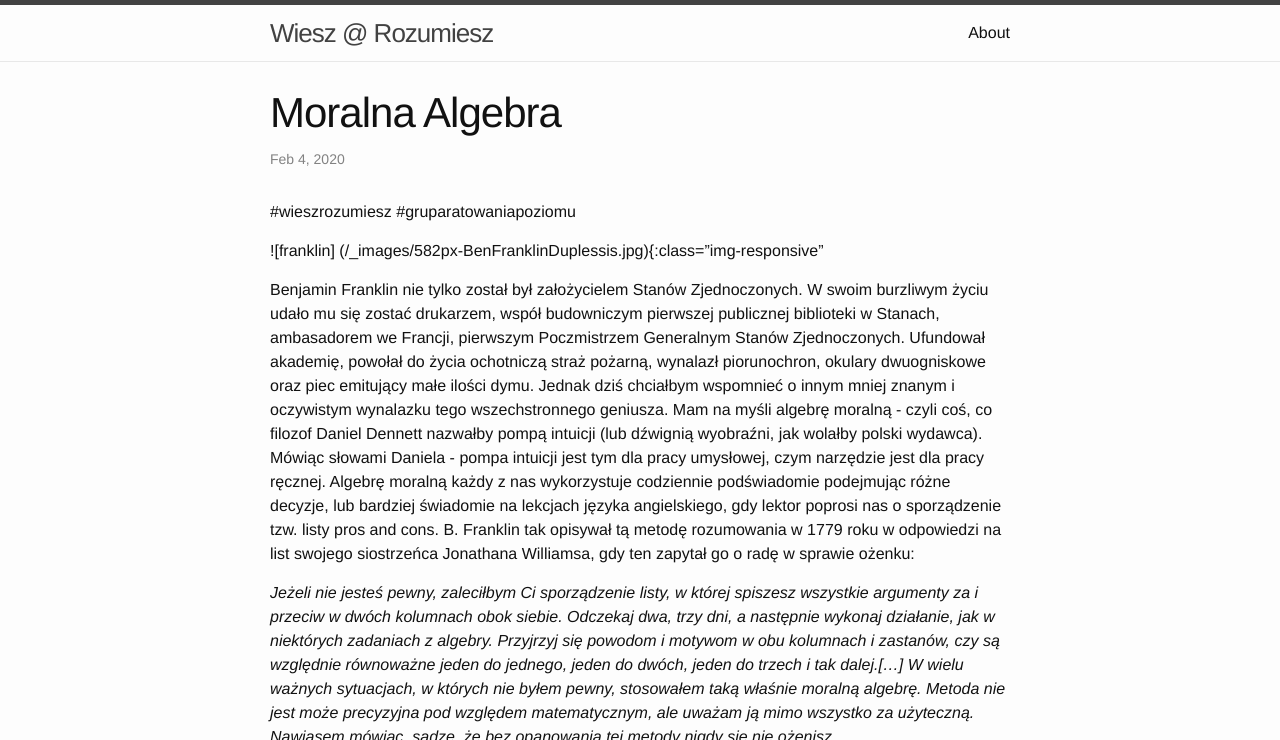
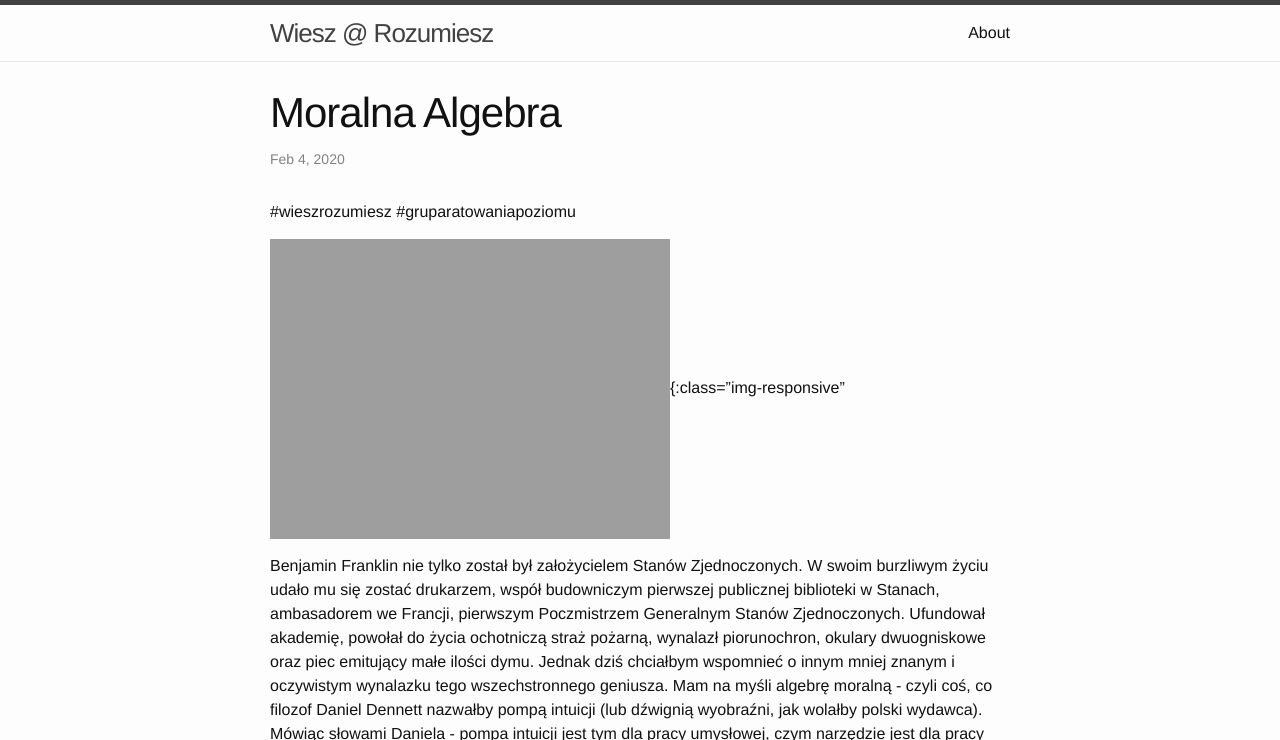
Before and after one commit to siedlmi/siedlmi.github.io, a Jekyll site: the page built from _posts/2020-02-04-post.markdown, in a window 1280 px wide and 900 px high, cut to the strip 0-740 px from the top of the window. Built offline with Jekyll 4.4.1, drawn with Linux system fonts in a browser that asks for light colours.

Commit message:
Update 2020-02-04-post.markdown

```diff
--- a/_posts/2020-02-04-post.markdown
+++ b/_posts/2020-02-04-post.markdown
@@ -8,7 +8,7 @@ categories: jekyll update
 #wieszrozumiesz
 #gruparatowaniapoziomu
 
-![franklin] (/_images/582px-BenFranklinDuplessis.jpg){:class="img-responsive"
+![useful image]({{ site.url }}/_images/582px-BenFranklinDuplessis.jpg){:class="img-responsive"
 
 Benjamin Franklin nie tylko został był założycielem Stanów Zjednoczonych. W swoim burzliwym życiu udało mu się zostać drukarzem, współ budowniczym pierwszej publicznej biblioteki w Stanach, ambasadorem we Francji, pierwszym Poczmistrzem Generalnym Stanów Zjednoczonych. Ufundował akademię, powołał do życia ochotniczą straż pożarną, wynalazł piorunochron, okulary dwuogniskowe oraz piec emitujący małe ilości dymu. Jednak dziś chciałbym wspomnieć o innym mniej znanym i oczywistym wynalazku tego wszechstronnego geniusza. Mam na myśli algebrę moralną - czyli coś, co filozof Daniel Dennett nazwałby pompą intuicji (lub dźwignią wyobraźni, jak wolałby polski wydawca). Mówiąc słowami Daniela - pompa intuicji jest tym dla pracy umysłowej, czym narzędzie jest dla pracy ręcznej.
 Algebrę moralną każdy z nas wykorzystuje codziennie podświadomie  podejmując różne decyzje, lub bardziej świadomie na lekcjach języka angielskiego, gdy lektor poprosi nas o sporządzenie tzw. listy pros and cons. B. Franklin tak opisywał tą metodę rozumowania w 1779 roku w odpowiedzi na list swojego siostrzeńca Jonathana Williamsa, gdy ten zapytał go o radę w sprawie ożenku:
@@ -41,4 +41,4 @@ Porównajcie sami obie kolumny i spróbujcie na ich podstawie wywnioskować jaka
 
 “Wiesz więcej, rozumiesz lepiej”
 
-[notatka]: https://drive.google.com/open?id=1N0HMY_aTY4gB8KGnKdLpIgN_Li8R_bMP "Logo Title Text 2"
+[notatka]: https://drive.google.com/file/d/1N0HMY_aTY4gB8KGnKdLpIgN_Li8R_bMP/view?usp=sharing "Logo Title Text 2"
```
